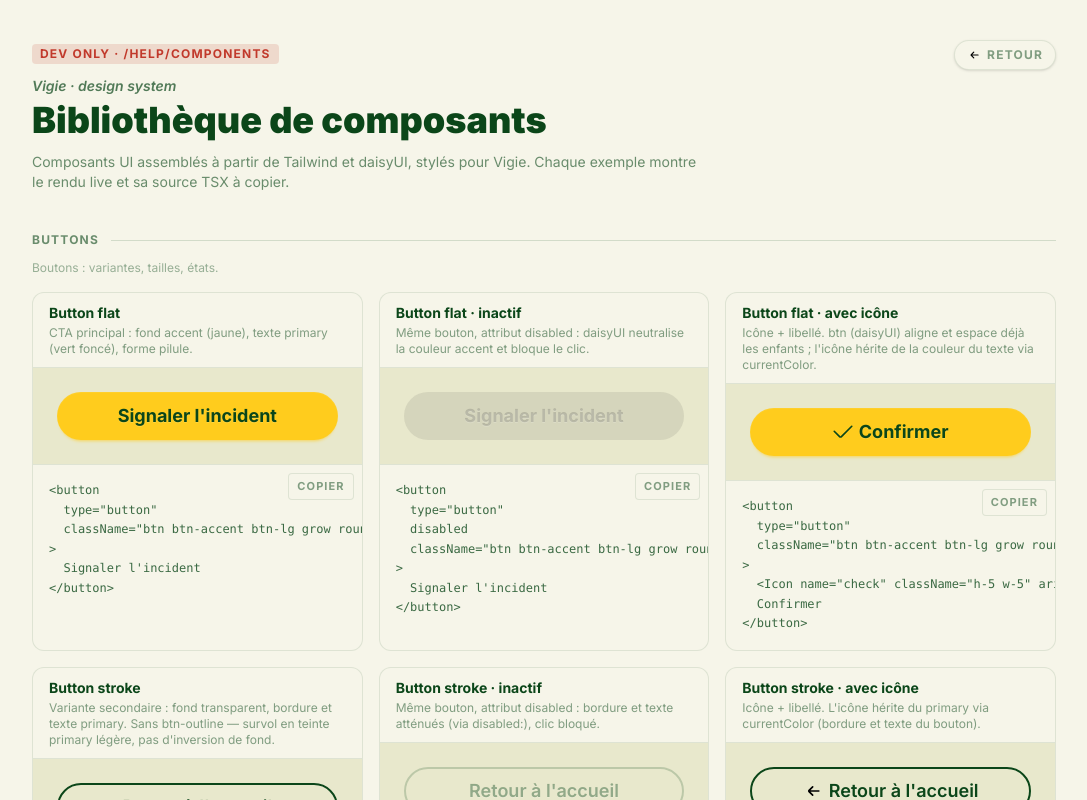
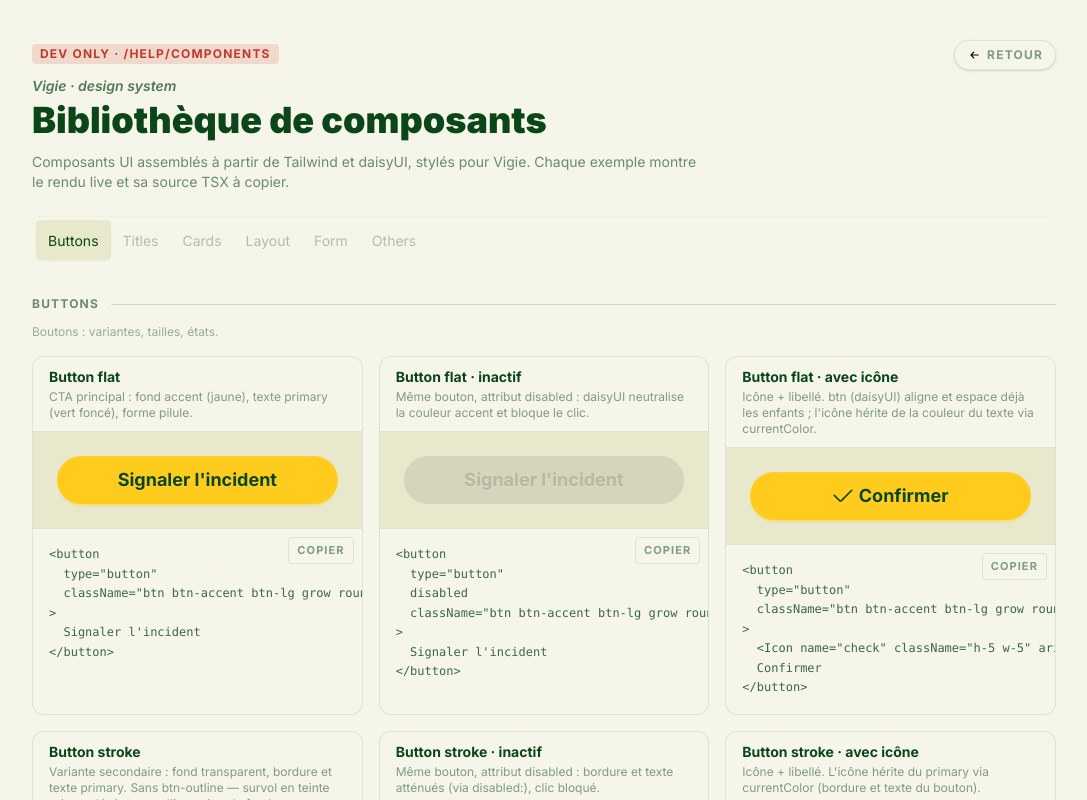
Before and after one commit to WildCodeSchool-2025-09/p3-0526-remote-vigie, a React (Vite) app in the folder client/: page /help/components in a window 1280 px wide. Shown: the top 800 px of the page, without its empty margins (96-1183 px from the left). Built offline with nearby package versions, Linux system fonts and the light colour scheme; a web font is replaced by a local one.

Commit message:
(US00) Component Gallery with tabs

```diff
--- a/client/src/_dev/components/ComponentGallery.tsx
+++ b/client/src/_dev/components/ComponentGallery.tsx
@@ -8,7 +8,7 @@
  * source quand on construit les vrais composants de l'app. Rien n'est importé par l'app.
  */
 
-import type { ComponentType, ReactNode } from "react";
+import { type ComponentType, type ReactNode, useState } from "react";
 import BackButton from "@/_dev/BackButton";
 import Buttons from "@/_dev/components/Buttons";
 
@@ -16,10 +16,12 @@ type Family = {
   id: string;
   title: string;
   description: string;
-  Component: ComponentType;
+  /** Absent = famille pas encore construite (onglet actif → encart « bientôt »). */
+  Component?: ComponentType;
 };
 
-// Ordre d'affichage = ordre du tableau. Ajouter une famille = 1 fichier + 1 entrée ici.
+// Ordre des onglets = ordre du tableau. Construire une famille = créer
+// src/_dev/components/<Famille>.tsx et renseigner `Component` sur son entrée.
 const families: Family[] = [
   {
     id: "buttons",
@@ -27,11 +29,36 @@ const families: Family[] = [
     description: "Boutons : variantes, tailles, états.",
     Component: Buttons,
   },
+  {
+    id: "titles",
+    title: "Titles",
+    description: "Titres et hiérarchie typographique.",
+  },
+  {
+    id: "cards",
+    title: "Cards",
+    description: "Cartes et conteneurs de contenu.",
+  },
+  {
+    id: "layout",
+    title: "Layout",
+    description: "Gabarits de page, grilles, espacements.",
+  },
+  {
+    id: "form",
+    title: "Form",
+    description: "Champs, labels, aides et états de validation.",
+  },
+  {
+    id: "others",
+    title: "Others",
+    description: "Le reste : badges, alertes, séparateurs, etc.",
+  },
 ];
 
 function SectionTitle({ children }: { children: ReactNode }) {
   return (
-    <div className="mt-10 mb-3 flex items-center gap-3">
+    <div className="mt-8 mb-3 flex items-center gap-3">
       <h2 className="text-xs font-bold uppercase tracking-widest text-primary/60">{children}</h2>
       <span className="h-px flex-1 bg-primary/15" />
     </div>
@@ -39,6 +66,10 @@ function SectionTitle({ children }: { children: ReactNode }) {
 }
 
 export default function ComponentGallery() {
+  const [activeId, setActiveId] = useState(families[0].id);
+  const active = families.find((family) => family.id === activeId) ?? families[0];
+  const ActiveComponent = active.Component;
+
   return (
     <div className="min-h-screen bg-base-200 px-6 py-10 text-primary md:px-12">
       <div className="relative mx-auto max-w-5xl">
@@ -53,28 +84,35 @@ export default function ComponentGallery() {
           montre le rendu live et sa source TSX à copier.
         </p>
 
-        {/* Sommaire — inutile tant qu'il n'y a qu'une famille */}
-        {families.length > 1 && (
-          <nav className="mt-6 flex flex-wrap gap-2">
+        {/* Onglets */}
+        <div role="tablist" className="tabs tabs-box mt-6 flex-wrap">
           {families.map((family) => (
-              <a
+            <button
               key={family.id}
-                href={`#${family.id}`}
-                className="rounded-full border border-primary/10 bg-base-200 px-3 py-1 text-xs font-bold uppercase tracking-widest text-primary/50 transition hover:border-primary/30 hover:text-primary"
+              type="button"
+              role="tab"
+              aria-selected={family.id === activeId}
+              onClick={() => setActiveId(family.id)}
+              className={`tab ${family.id === activeId ? "tab-active" : ""} ${
+                family.Component ? "" : "text-primary/30"
+              }`}
             >
               {family.title}
-              </a>
+            </button>
           ))}
-          </nav>
+        </div>
+
+        <section role="tabpanel">
+          <SectionTitle>{active.title}</SectionTitle>
+          <p className="mb-4 text-xs text-primary/40">{active.description}</p>
+          {ActiveComponent ? (
+            <ActiveComponent />
+          ) : (
+            <p className="rounded-xl border border-dashed border-primary/15 bg-base-200 p-5 text-xs font-bold uppercase tracking-widest text-primary/40">
+              Bientôt
+            </p>
           )}
-
-        {families.map(({ id, title, description, Component }) => (
-          <section key={id} id={id} className="scroll-mt-6">
-            <SectionTitle>{title}</SectionTitle>
-            <p className="mb-4 text-xs text-primary/40">{description}</p>
-            <Component />
         </section>
-        ))}
       </div>
     </div>
   );
--- a/client/src/pages/Home/Home.tsx
+++ b/client/src/pages/Home/Home.tsx
@@ -2,9 +2,6 @@ export default function Home() {
   return (
     <div className="HOME-PAGE">
       <h1>Home</h1>
-      <button type="button" className="btn btn-primary">
-        Valider
-      </button>
     </div>
   );
 }
```
Also changed, not shown: 1 other file (tests, documents, lock files or other folders). Lines whose indentation alone changed are shown as unchanged.
